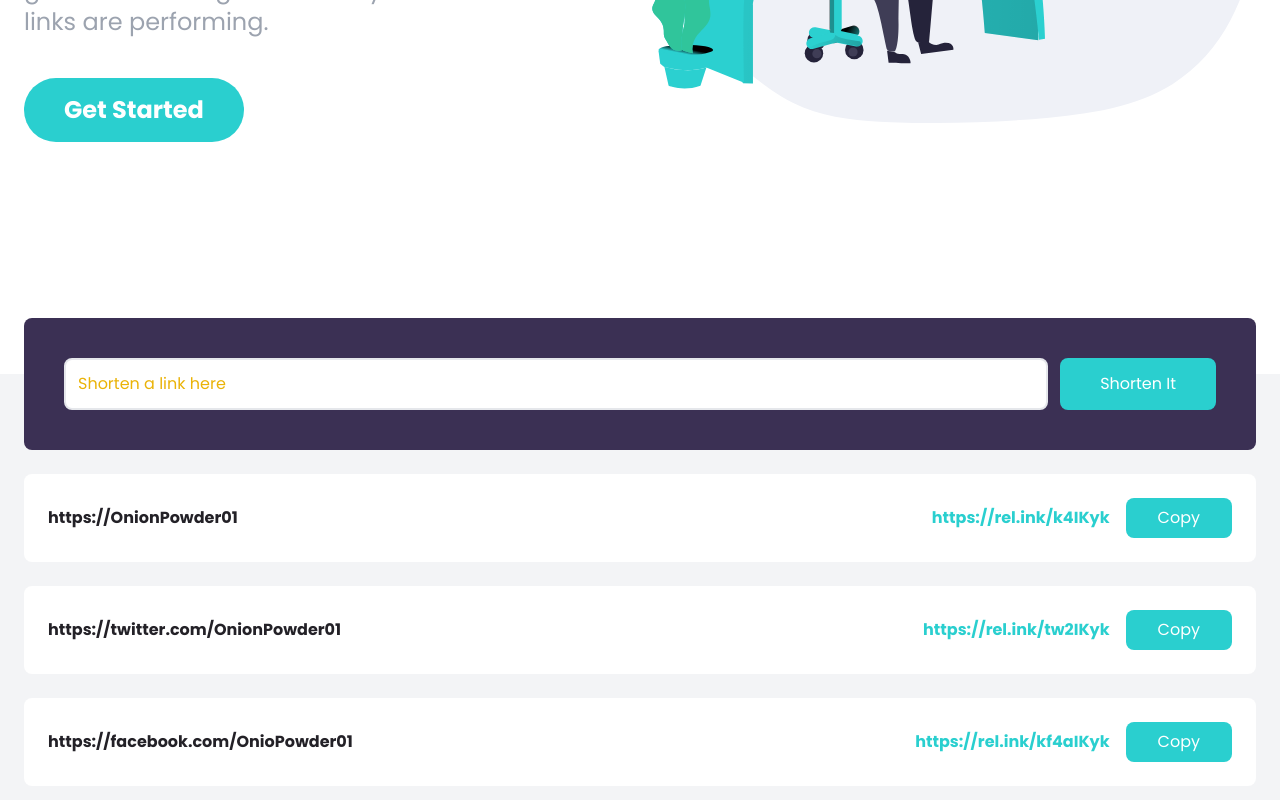
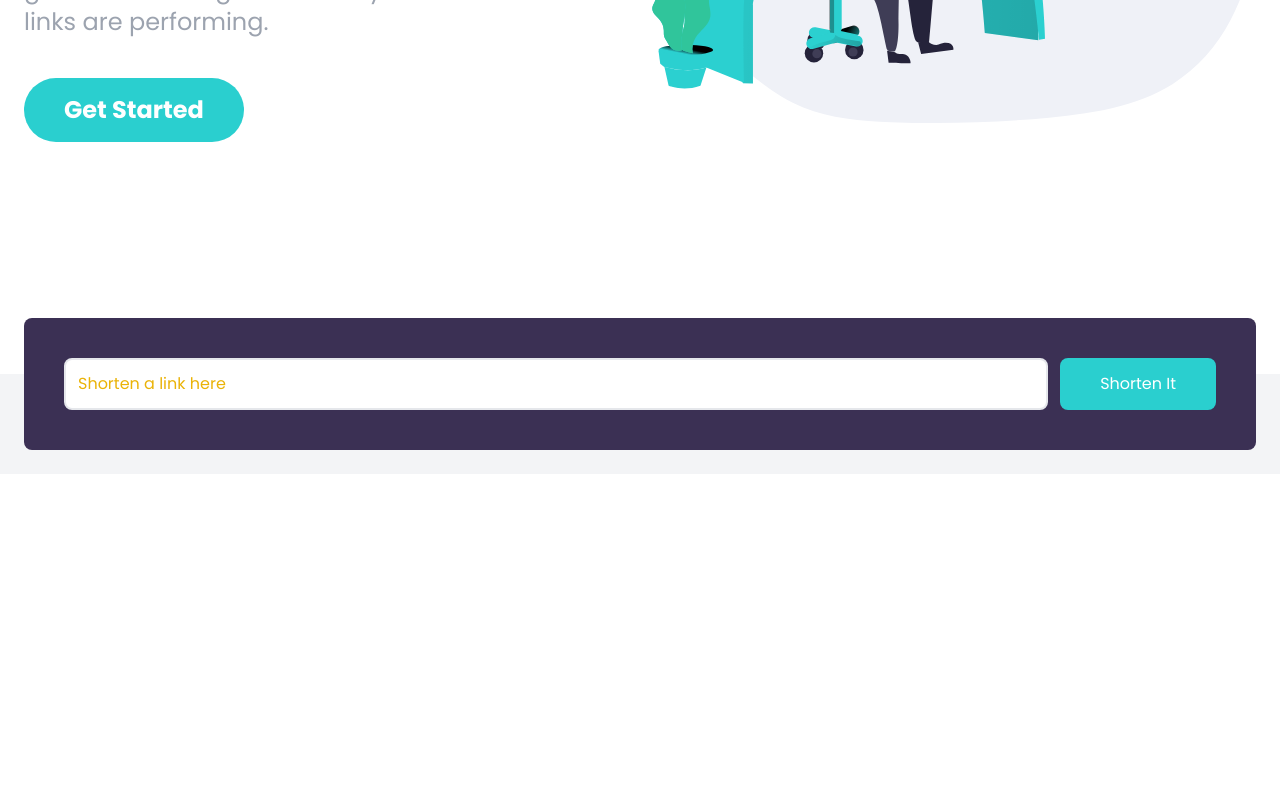
Before and after one commit to OnionPowder01/Tailwindcss_Projects, a React (Create React App) app in the folder Shortly/: page / in a window 1280 px wide. Shown: the part 402-1202 px from the top of the page. After the commit the page ends 876 px from the top, so only its background shows below. Built offline with nearby package versions, Linux system fonts and the light colour scheme.

Commit message:
Script for url shortner

```diff
--- a/Shortly/package.json
+++ b/Shortly/package.json
@@ -6,7 +6,9 @@
     "@testing-library/jest-dom": "^5.16.5",
     "@testing-library/react": "^13.4.0",
     "@testing-library/user-event": "^13.5.0",
+    "axios": "^1.3.3",
     "react": "^18.2.0",
+    "react-copy-to-clipboard": "^5.1.0",
     "react-dom": "^18.2.0",
     "react-scripts": "^5.0.1",
     "web-vitals": "^2.1.4"
--- a/Shortly/src/App.js
+++ b/Shortly/src/App.js
@@ -1,9 +1,13 @@
+import React, { useState } from "react";
 import Hero from "./components/Hero";
 import NavBar from "./components/NavBar";
 import Shorten from "./components/Shorten";
 
+
 function App() {
+
   return (
+
     <>
     <NavBar />
     <Hero />
--- /dev/null
+++ b/Shortly/src/components/InputForm.jsx
@@ -0,0 +1,31 @@
+import React, { useState } from "react";
+
+function InputForm({ setInputValue }) {
+    const [value, setValue] = useState('')
+
+    const handleClick = () => {
+        setInputValue(value);
+        setValue("");
+    }
+    return (
+        <form
+          action=""
+          id="link-form"
+          className="relative flex flex-col w-full p-10 -mt-20 space-y-4 bg-darkViolet rounded-lg md:flex-row md:space-y-0 md:space-x-3"
+        >
+          <input
+            type="text"
+            className="flex-1 p-3 border-2 rounded-lg placeholder-yellow-500 focus:outline-none"
+            placeholder="Shorten a link here"
+            id="link-input"
+            value={value}
+            onChange={(e) => setValue(e.target.value)}
+          />
+          <button type="button" onClick={handleClick} className="px-10 py-3 text-white bg-cyan rounded-lg hover:bg-cyanLight focus:outline-none md:py-2">
+            Shorten It
+          </button>
+        </form>
+    )
+}
+
+export default InputForm
--- /dev/null
+++ b/Shortly/src/components/LinkResults.jsx
@@ -0,0 +1,66 @@
+import axios from "axios";
+import React, { useEffect, useState } from "react";
+import { CopyToClipboard } from "react-copy-to-clipboard";
+
+function LinkResults({ inputValue }) {
+
+  const [shortenLink, setShortenLink] = useState("");
+  const [copied, setCopied] = useState(false);
+  const [error, setError] = useState(false);
+
+
+  const fetchData = async () => {
+    try {
+        const res = await axios(`https://api.shrtco.de/v2/shorten?url=${inputValue}`);
+        setShortenLink(res.data.result.full_short_link);
+    } catch(err) {
+        setError(err)
+    }
+  }
+
+
+  useEffect(() => {
+    if(inputValue.length) {
+        fetchData()
+    }
+  }, [inputValue])
+
+  useEffect(() => {
+    const timer = setTimeout(() => {
+      setCopied(false);
+    }, 1000);
+
+    return () => clearTimeout(timer);
+  }, [copied]);
+
+
+
+
+  return (
+    <>
+    {shortenLink && (
+        <div className="flex flex-col items-center justify-between w-full p-6 bg-white rounded-lg md:flex-row">
+        <p className="font-bold text-center text-veryDarkViolet md:text-left">
+          {inputValue}
+        </p>
+
+        <div className="flex flex-col items-center justify-end flex-1 space-x-4 space-y-2 md:flex-row md:space-y-0">
+          <div className="font-bold text-cyan">{shortenLink}</div>
+          <CopyToClipboard text={shortenLink} onCopy={() => setCopied(true)}>
+            <button
+              className={
+                copied ? "copy-button bg-darkViolet " : "copy-button bg-cyan"
+              }
+            >
+              Copy
+            </button>
+          </CopyToClipboard>
+        </div>
+      </div>
+    )}
+
+    </>
+  );
+}
+
+export default LinkResults;
--- a/Shortly/src/components/NavBar.jsx
+++ b/Shortly/src/components/NavBar.jsx
@@ -4,7 +4,7 @@ import logo from "../images/logo.svg";
 function NavBar() {
     return (
         // Nav Container
-        <nav class="relative container mx-auto p-6">
+        <nav className="relative container mx-auto p-6">
             {/* Flex Container for All Items  */}
             <div className="flex items-center justify-between">
                 {/* Flex Container For Logo/Menu */}
--- a/Shortly/src/components/Shorten.jsx
+++ b/Shortly/src/components/Shorten.jsx
@@ -1,62 +1,15 @@
-import React from "react";
+import React , { useState } from "react";
+import InputForm from "./InputForm";
+import LinkResults from './LinkResults'
 
 function Shorten() {
+const [inputValue, setInputValue] = useState('');
   return (
     <section id="shorten" className="relative bg-gray-100">
       {/* Shorten Container */}
       <div className="mx-w-4xl mx-auto p-6 space-y-6">
-        {/* Form */}
-        <form
-          action=""
-          id="link-form"
-          className="relative flex flex-col w-full p-10 -mt-20 space-y-4 bg-darkViolet rounded-lg md:flex-row md:space-y-0 md:space-x-3"
-        >
-          <input
-            type="text"
-            className="flex-1 p-3 border-2 rounded-lg placeholder-yellow-500 focus:outline-none"
-            placeholder="Shorten a link here"
-            id="link-input"
-          />
-          <button className="px-10 py-3 text-white bg-cyan rounded-lg hover:bg-cyanLight focus:outline-none md:py-2">
-            Shorten It
-          </button>
-        </form>
-
-        {/* Link 1 */}
-        <div className="flex flex-col items-center justify-between w-full p-6 bg-white rounded-lg md:flex-row">
-            <p className="font-bold text-center text-veryDarkViolet md:text-left">https://OnionPowder01</p>
-
-            <div className="flex flex-col items-center justify-end flex-1 space-x-4 space-y-2 md:flex-row md:space-y-0">
-                <div className="font-bold text-cyan">
-                    https://rel.ink/k4IKyk
-                </div>
-                <button className="p-2 px-8 text-white bg-cyan rounded-lg hover:opacity-70 focus:outline-none">Copy</button>
-            </div>
-        </div>
-
-        {/* Link 2 */}
-        <div className="flex flex-col items-center justify-between w-full p-6 bg-white rounded-lg md:flex-row">
-            <p className="font-bold text-center text-veryDarkViolet md:text-left">https://twitter.com/OnionPowder01</p>
-
-            <div className="flex flex-col items-center justify-end flex-1 space-x-4 space-y-2 md:flex-row md:space-y-0">
-                <div className="font-bold text-cyan">
-                    https://rel.ink/tw2IKyk
-                </div>
-                <button className="p-2 px-8 text-white bg-cyan rounded-lg hover:opacity-70 focus:outline-none">Copy</button>
-            </div>
-        </div>
-
-        {/* Link 3 */}
-        <div className="flex flex-col items-center justify-between w-full p-6 bg-white rounded-lg md:flex-row">
-            <p className="font-bold text-center text-veryDarkViolet md:text-left">https://facebook.com/OnioPowder01</p>
-
-            <div className="flex flex-col items-center justify-end flex-1 space-x-4 space-y-2 md:flex-row md:space-y-0">
-                <div className="font-bold text-cyan">
-                    https://rel.ink/kf4aIKyk
-                </div>
-                <button className="p-2 px-8 text-white bg-cyan rounded-lg hover:opacity-70 focus:outline-none">Copy</button>
-            </div>
-        </div>
+        <InputForm setInputValue={setInputValue} />
+        <LinkResults inputValue={inputValue} />
 
       </div>
     </section>
--- a/Shortly/src/index.css
+++ b/Shortly/src/index.css
@@ -1,3 +1,8 @@
 @tailwind base;
 @tailwind components;
 @tailwind utilities;
+
+
+.copy-button {
+ @apply p-2 px-8 text-white rounded-lg hover:opacity-70 focus:outline-none
+}
```
Also changed, not shown: 2 other files (tests, documents, lock files or other folders).
